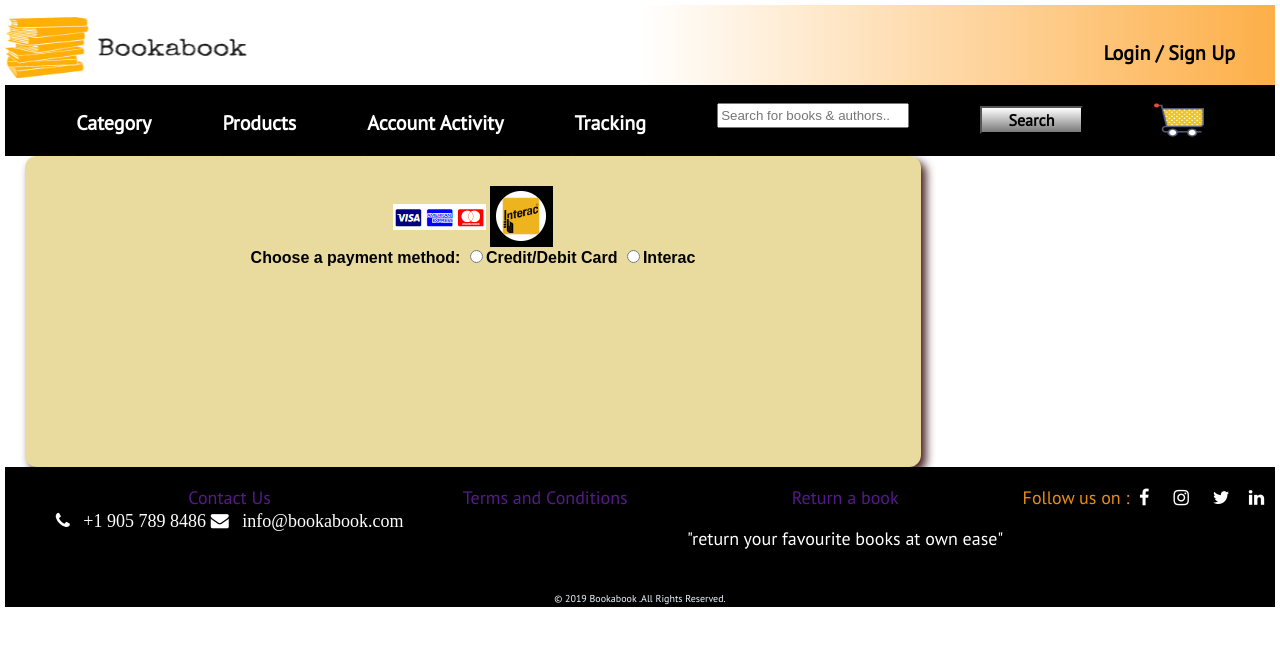
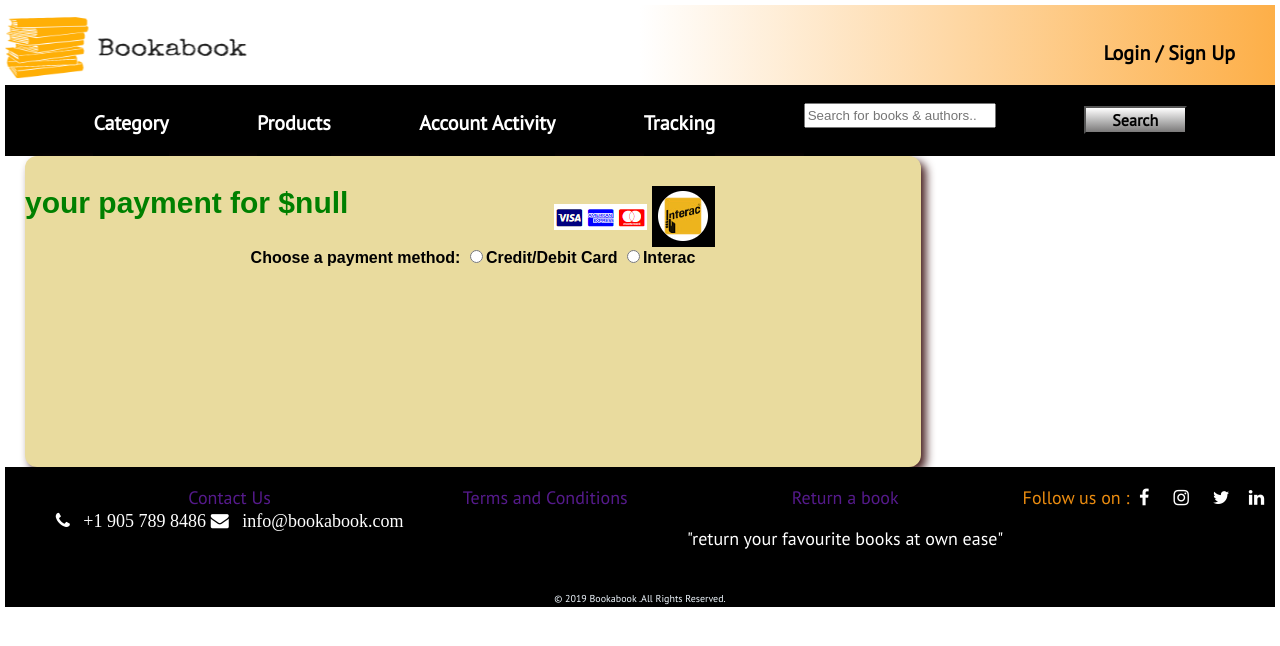
Before and after one commit to sahithkaluvala/bookabooktest, a plain HTML site: page payment.html in a window 1280 px wide. Drawn offline with nearby package versions, Linux system fonts and the light colour scheme.

Commit message:
contacts added j

```diff
--- a/js/payment.js
+++ b/js/payment.js
@@ -139,3 +139,10 @@ else
 
 }
 */
+window.onload = function() {
+    console.log
+    document.getElementById("paymentmessage").textContent="your payment for $"+JSON.parse(localStorage.getItem('Total'));
+    document.getElementById("paymentmessage").style.color="green"
+    document.getElementById("paymentmessage").style.fontSize="30px"
+    document.getElementById("paymentmessage").style.float="left"
+};
--- a/payment.html
+++ b/payment.html
@@ -42,7 +42,6 @@
                     <input type="text" placeholder="Search for books & authors.."   >
                 </li>
                 <li id="searchbox_button"><button type="submit"  value="Search Book">Search</button> </li>
-                <a href="/cart.html"><img id="cartpic" src="../images/shop.png"  alt="cart logo"></a>
 
             </ul>
         </nav>
```
Also changed, not shown: js/cart.js (+9 -0 lines), Index.html (added).
